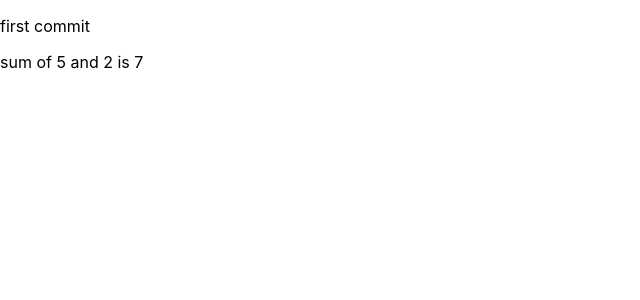
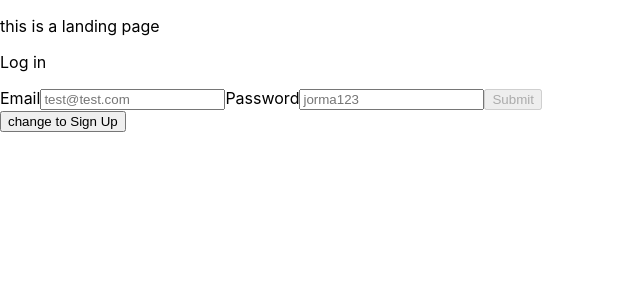
Before and after one commit to tommitah/innoFrontend, a React (Create React App) app: page / in a window 1280 px wide. Shown: the top 300 px of the page, without its empty margins (0-640 px from the left). Built offline with nearby package versions, Linux system fonts and the light colour scheme.

Commit message:
Created log in & sign up forms using formik

```diff
--- a/package.json
+++ b/package.json
@@ -6,6 +6,7 @@
     "@testing-library/jest-dom": "^4.2.4",
     "@testing-library/react": "^9.5.0",
     "@testing-library/user-event": "^7.2.1",
+    "formik": "^2.1.5",
     "prop-types": "^15.7.2",
     "react": "^16.13.1",
     "react-dom": "^16.13.1",
--- a/src/App.js
+++ b/src/App.js
@@ -1,11 +1,10 @@
 import React from 'react'
-import Calculator from './components/Calculator'
+import LandingPage from './components/LandingPage'
 
 const App = () => {
   return (
     <div>
-      <p>first commit</p>
-      <Calculator first={5} second={2}/>
+      <LandingPage />
     </div>
   )
 }
--- a/src/components/Calculator.js
+++ /dev/null
@@ -1,18 +0,0 @@
-import React from 'react'
-import PropTypes from 'prop-types'
-
-const Calculator = ({ first, second }) => {
-  const sum = first + second
-  return (
-    <div>
-      <p>sum of {first} and {second} is {sum}</p>
-    </div>
-  )
-}
-
-Calculator.propTypes = {
-  first: PropTypes.number.isRequired,
-  second: PropTypes.number.isRequired
-}
-
-export default Calculator
--- /dev/null
+++ b/src/components/FormField.js
@@ -0,0 +1,36 @@
+import React from 'react'
+import { useField } from 'formik'
+
+export const TextField = ({ label, ...props }) => {
+  const [field, meta] = useField(props)
+
+  return (
+    <>
+      <label htmlFor={props.id || props.name}>{label}</label>
+      <input {...field} {...props} />
+      {meta.touched && meta.error ? (
+        <div style={{ color: 'red' }} className="error">{meta.error}</div>
+      ) : null}
+    </>
+  )
+}
+
+export const SelectField = ({ options, label, ...props }) => {
+  const [field, meta] = useField(props)
+  return (
+    <>
+      <label htmlFor={props.id || props.name}>{label}</label>
+      <select {...field} {...props}>
+        <option disabled value=''>Select a value</option>
+        {options.map(option => (
+          <option key={option.value} value={option.value}>
+            {option.label || option.value}
+          </option>
+        ))}
+      </select>
+      {meta.touched && meta.error ? (
+        <div style={{ color: 'red' }} className="error">{meta.error}</div>
+      ) : null}
+    </>
+  )
+}
--- /dev/null
+++ b/src/components/LandingPage/LogInForm.js
@@ -0,0 +1,52 @@
+import React from 'react'
+import { Formik, Form } from 'formik'
+import { TextField } from '../FormField'
+
+const LogInForm = ({ submit }) => {
+  return (
+    <div>
+      <p>Log in</p>
+      <Formik
+        initialValues={{ email: '', password: '' }}
+        validate={values => {
+          const errors = {}
+          const emailRegExp = /^[A-Z0-9._%+-]+@[A-Z0-9.-]+\.[A-Z]{2,}$/i
+          if (!values.email) {
+            errors.email = 'Required'
+          } else if (!emailRegExp.test(values.email)) {
+            errors.email = 'Invalid email address'
+          }
+          if (!values.password) {
+            errors.password = 'Required'
+          }
+          return errors
+        }}
+        onSubmit={(values) => {
+          submit(values)
+        }}
+      >
+        {({ isValid, dirty }) => (
+          <Form>
+            <TextField
+              label="Email"
+              name="email"
+              type="text"
+              placeholder="test@test.com"
+            />
+            <TextField
+              label="Password"
+              name="password"
+              type="password"
+              placeholder="jorma123"
+            />
+            <button type="submit" disabled={!dirty || !isValid}>
+              Submit
+            </button>
+          </Form>
+        )}
+      </Formik>
+    </div >
+  )
+}
+
+export default LogInForm
--- /dev/null
+++ b/src/components/LandingPage/SignUpForm.js
@@ -0,0 +1,92 @@
+import React from 'react'
+import { Formik, Form } from 'formik'
+import { TextField, SelectField } from '../FormField'
+
+
+const SignUpForm = ({ submit }) => {
+  const userOptions = [
+    { value: 'worker', label: 'Worker' },
+    { value: 'company', label: 'Company' },
+    { value: 'other', label: 'Other' }
+  ]
+
+  return (
+    <div>
+      <p>Sign Up</p>
+      <Formik
+        initialValues={{
+          name: '', email: '', password: '', passwordAgain: '', user: ''
+        }}
+        validate={values => {
+          const errors = {}
+          const emailRegExp = /^[A-Z0-9._%+-]+@[A-Z0-9.-]+\.[A-Z]{2,}$/i
+          const requiredError = 'Field is required'
+          if (!values.email) {
+            errors.email = requiredError
+          } else if (!emailRegExp.test(values.email)) {
+            errors.email = 'Invalid email address'
+          }
+          if (!values.password) {
+            errors.password = requiredError
+          }
+          if (!values.name) {
+            errors.name = requiredError
+          } else if (values.name.length < 3) {
+            errors.name = 'Invalid name'
+          }
+          if (!values.passwordAgain) {
+            errors.passwordAgain = requiredError
+          } else if (values.passwordAgain !== values.password) {
+            errors.passwordAgain = 'Password does not match'
+          }
+          if (!values.user) {
+            errors.user = requiredError
+          }
+          return errors
+        }}
+        onSubmit={(values) => {
+          submit(values)
+        }}
+      >
+        {({ isValid, dirty }) => (
+          <Form>
+            <TextField
+              label="Name"
+              name="name"
+              type="text"
+              placeholder="jarmo"
+            />
+            <TextField
+              label="Email"
+              name="email"
+              type="text"
+              placeholder="test@test.com"
+            />
+            <TextField
+              label="Password"
+              name="password"
+              type="password"
+              placeholder="jorma123"
+            />
+            <TextField
+              label="Password Again"
+              name="passwordAgain"
+              type="password"
+              placeholder="jorma123"
+            />
+            <SelectField
+              label="User"
+              name="user"
+              options={userOptions}
+            />
+            <button type="submit" disabled={!dirty || !isValid}>
+              Submit
+            </button>
+          </Form>
+        )}
+      </Formik>
+    </div>
+  )
+}
+
+export default SignUpForm
--- /dev/null
+++ b/src/components/LandingPage/index.js
@@ -0,0 +1,31 @@
+import React, { useState } from 'react'
+import RegisterForm from './SignUpForm'
+import LogInForm from './LogInForm'
+
+const LandingPage = () => {
+  const [logInForm, setLogInForm] = useState(false)
+
+  const registerSubmit = (user) => {
+    console.log('register', user)
+  }
+
+  const loginSubmit = (user) => {
+    console.log('login', user)
+  }
+
+  return (
+    <div>
+      <p>this is a landing page</p>
+      {
+        logInForm ?
+          <RegisterForm submit={registerSubmit} /> :
+          <LogInForm submit={loginSubmit} />
+      }
+      <button onClick={() => setLogInForm(!logInForm)}>
+        change to {logInForm ? 'Log In' : 'Sign Up'}
+      </button>
+    </div>
+  )
+}
+
+export default LandingPage
```
Also changed, not shown: 1 other file (tests, documents, lock files or other folders).
